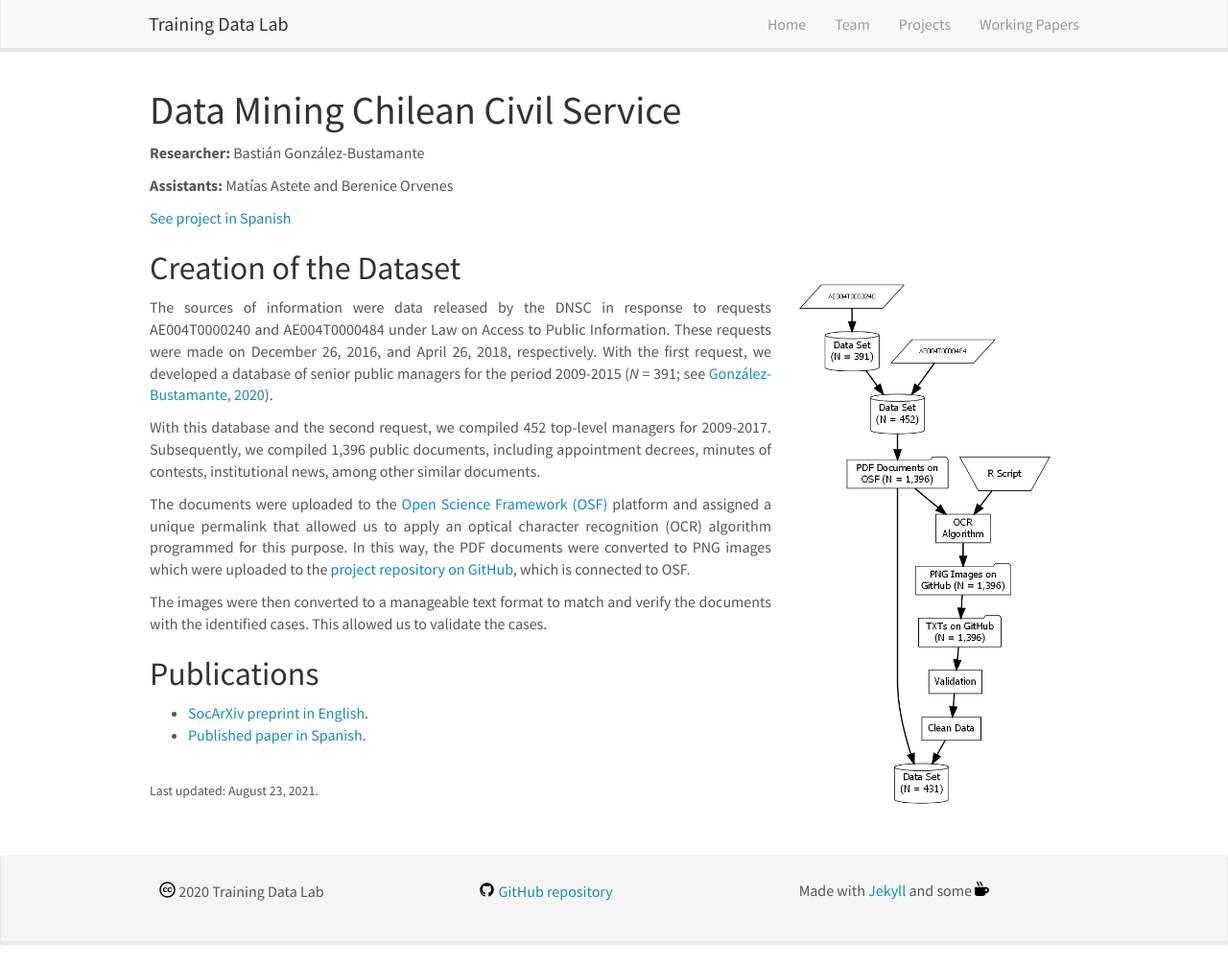
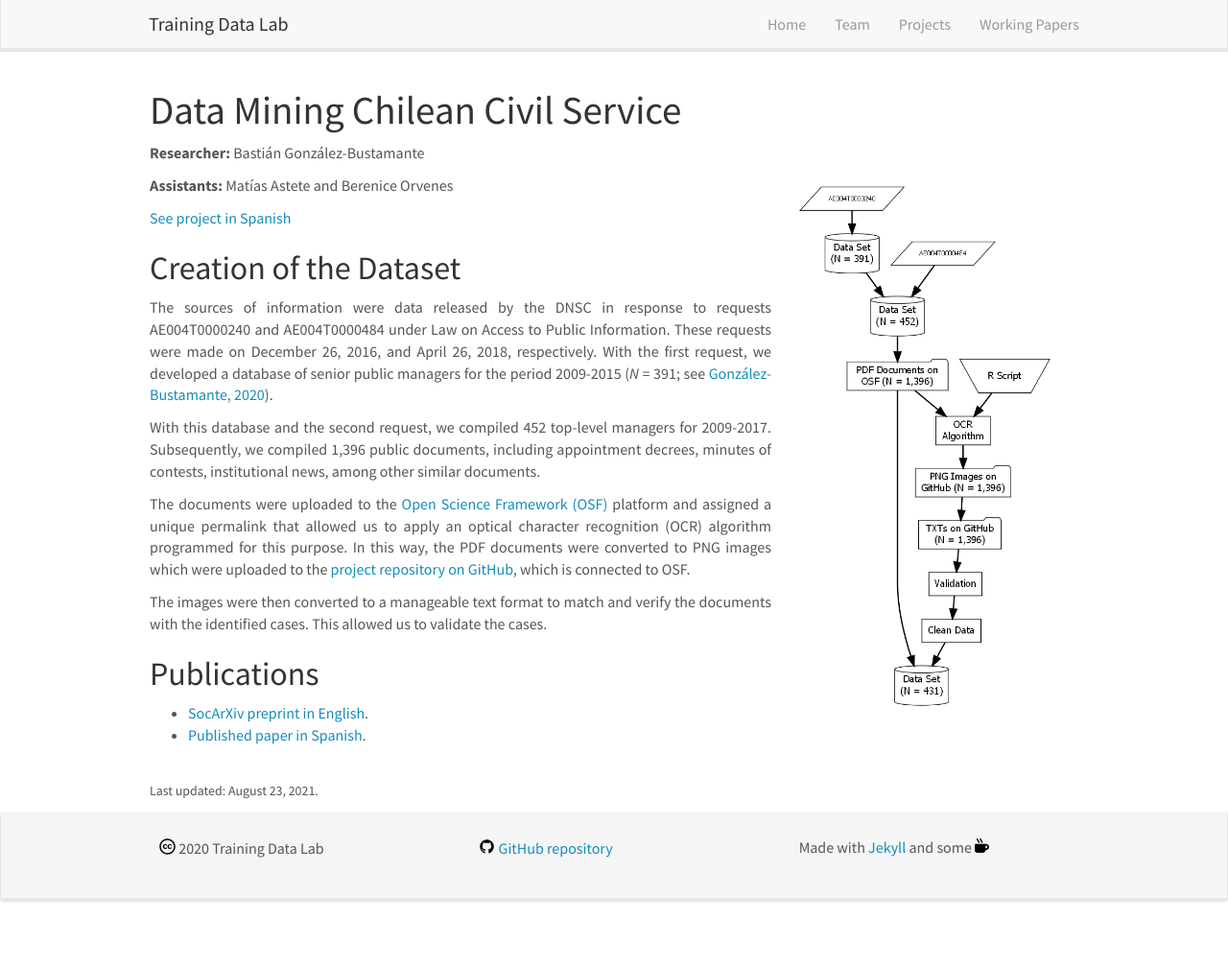
Before and after one commit to training-datalab/old-training-datalab.com, a Jekyll site: the page built from _pages/data-mining-civil-service.md, in a window 1280 px wide and 1007 px high. Shown: the whole window at 96% size. Built offline with Jekyll 4.4.1, drawn with Linux system fonts in a browser that asks for light colours; nearby versions of some CDN libraries.

Commit message:
Update data-mining-civil-service.md

```diff
--- a/_pages/data-mining-civil-service.md
+++ b/_pages/data-mining-civil-service.md
@@ -8,13 +8,13 @@ permalink: /projects/chilean-civil-service
 
 # Data Mining Chilean Civil Service
 
+![]({{ site.url }}{{ site.baseurl }}/images/lab-diagrams/datsaset_diagram.png){: style="width: 320px; float: right; border: 10px"}
+
 **Researcher:** Bastián González-Bustamante
 
 **Assistants:** Matías Astete and Berenice Orvenes
 
 [See project in Spanish]({{ site.url }}{{ site.baseurl }}/projects/chilean-civil-service-spanish)
-
-![]({{ site.url }}{{ site.baseurl }}/images/lab-diagrams/datsaset_diagram.png){: style="width: 320px; float: right; border: 10px"}
 
 ## Creation of the Dataset
 
```
